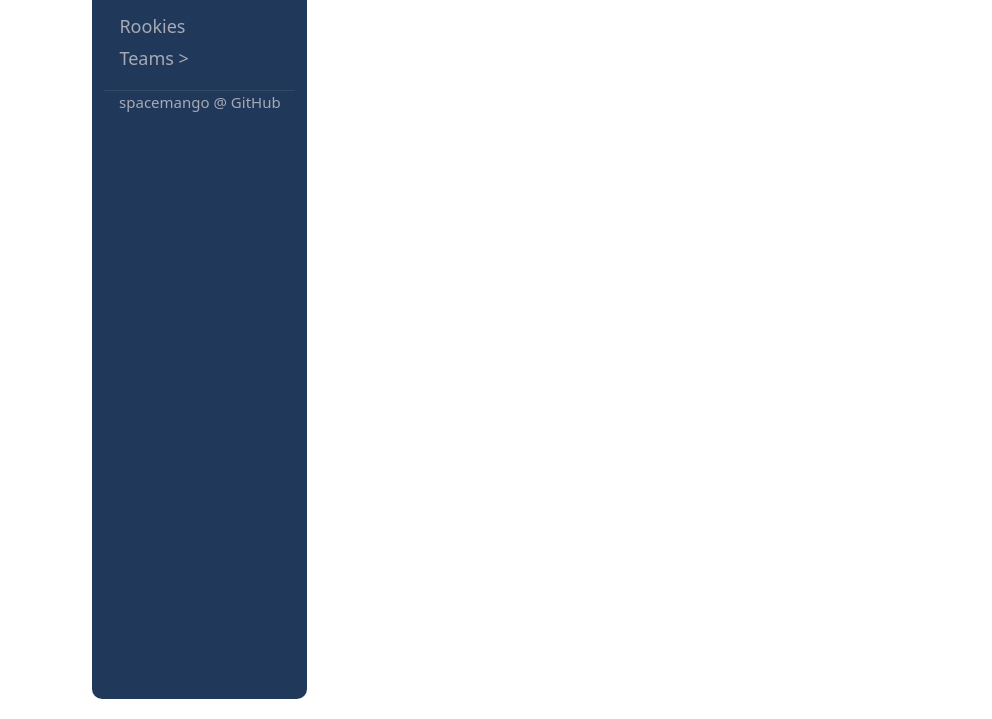
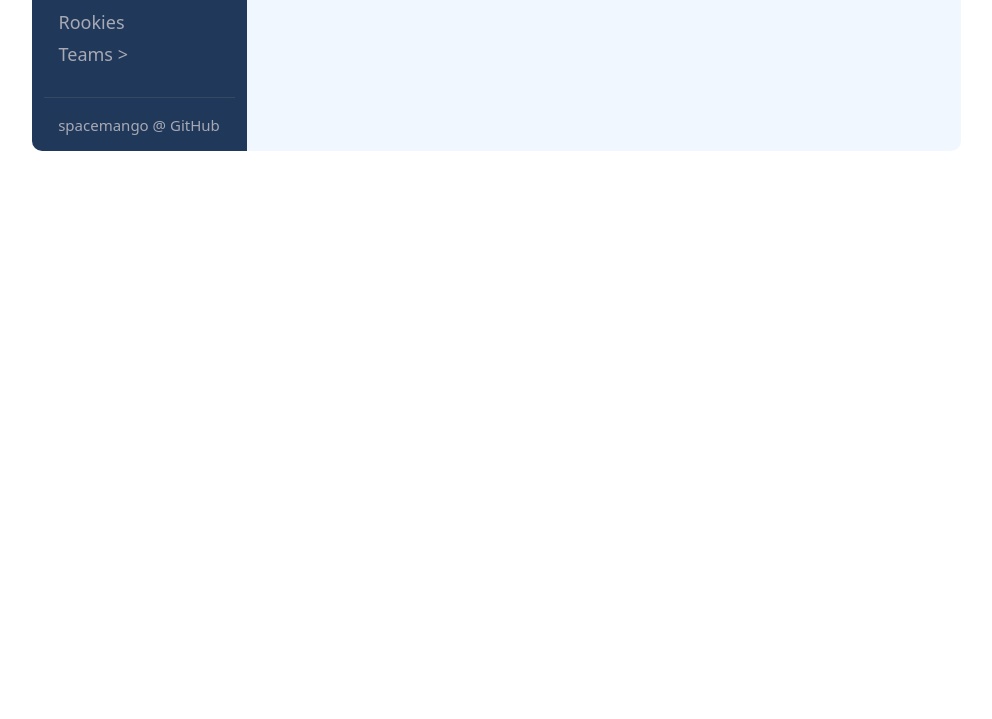
Before and after one commit to spacemango/HockeyStatsApp, a plain HTML site: page index.html in a window 1280 px wide. Shown: the part 81-800 px from the top of the page, without its empty margins (144-1136 px from the left). Drawn offline with nearby package versions, Linux system fonts and the light colour scheme; no server answers.

Commit message:
Minor tweaks

```diff
--- a/assets/js/tables.js
+++ b/assets/js/tables.js
@@ -24,7 +24,6 @@ const createTable = function (position) {
    table.classList.add(...tableClasses);
    table.setAttribute('id', `${position}-table`);
    let thead = document.createElement('thead');
-   thead.className = 'thead-light';
    thead.setAttribute('id', `${position}-table-header`);
 
    container.insertAdjacentElement('beforeend', header);
--- a/assets/style.css
+++ b/assets/style.css
@@ -1,9 +1,15 @@
 html,
 body {
-   margin-left: auto;
+   /* margin-left: auto;
    margin-right: auto;
-   padding: 10px;
-   width: 80%;
+   width: 80%; */
+}
+
+.box {
+   margin: 20px;
+   display: flex;
+   justify-items: center;
+   background-color: #eee;
 }
 
 a {
@@ -11,14 +17,11 @@ a {
    text-decoration: none;
 }
 
-.row {
-   min-height: 95vmin;
-}
-
 #header {
    width: 215px;
    background: #20395a;
-   border-radius: 10px;
+   border-radius: 10px 0 0 10px;
+   z-index: 1;
 }
 
 #header h1 {
@@ -65,13 +68,9 @@ ul#team-list>li {
    padding-bottom: 2px;
 }
 
-.footer {
-   position: relative;
-   margin-top: 5px;
+#footer {
    padding-bottom: 15px;
-   align-items: center;
    text-align: center;
-   bottom: 0;
    font-size: 15px;
 }
 
@@ -80,10 +79,26 @@ ul#team-list>li {
    color: #777
 }
 
+#main {
+   /* max-width: 700px; */
+   margin-left: -10px;
+   background-color: #f1f7ff;
+   border-radius: 0 10px 10px 0;
+}
+
 main {
    font-size: 14px;
    text-align: center;
-   max-width: 750px;
+   padding: 10px;
+   width: 700px;
+}
+
+.table {
+   background-color: white;
+}
+
+thead {
+background-color: #ccc;
 }
 
 .table th,
--- a/index.html
+++ b/index.html
@@ -17,11 +17,12 @@
 </head>
 
 <body>
+   <div class="d-flex justify-content-center my-2">
       <div class="row">
-      <header id="header" class="">
+         <header id="header">
             <div class="flex-column">
                <h1 class="mt-3">NHL Stats</h1>
-            <hr class="mt-0 mb-0">
+               <hr class="mb-0">
                <nav id="navbar" class="nav-menu navbar">
 
                   <ul id="nav-list">
@@ -38,12 +39,12 @@
 
             </div>
             <footer class="footer" id="footer">
-            <hr class="mt-0 mb-0">
+               <hr>
                <p class="text-muted mb-0" id="last-modified"></p>
                <a href="https://github.com/spacemango/HockeyStatsApp">spacemango @ GitHub</a>
             </footer>
          </header>
-      <div class="col">
+         <div id="main" class="col d-flex justify-content-center">
             <main>
                <h2 id="team-name"></h2>
                <h4 class="mb-3" id="current-season"></h4>
@@ -57,6 +58,7 @@
             </main>
          </div>
       </div>
+   </div>
 </body>
 
 </html>
```
Lines whose indentation alone changed are shown as unchanged.
